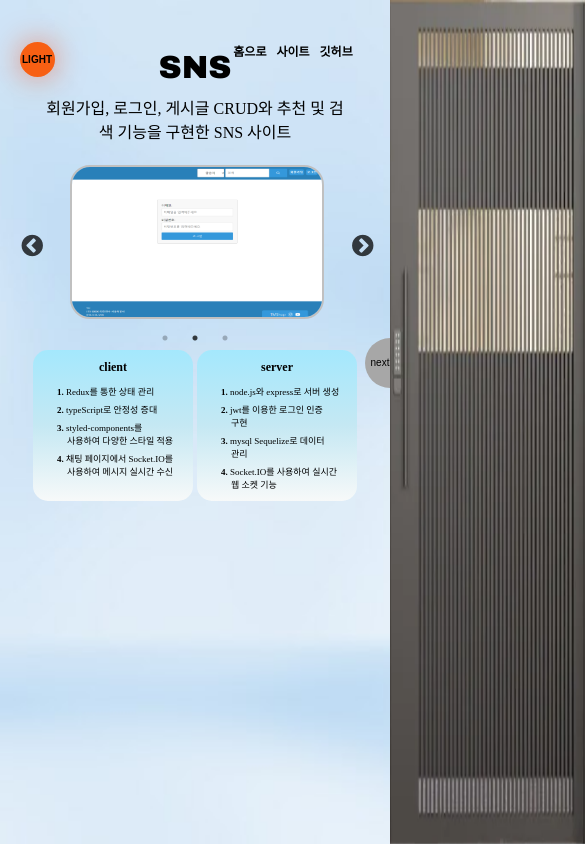
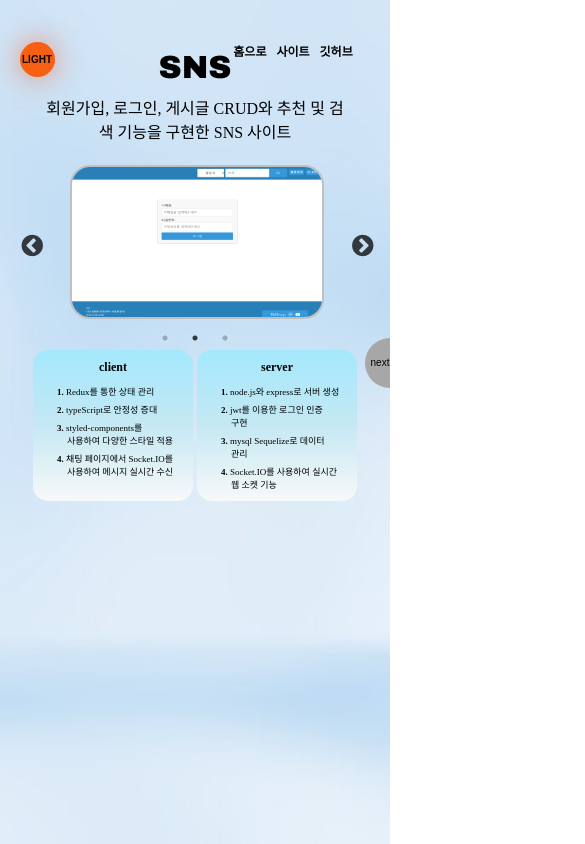
Before and after one commit to tomyhas59/portfolio, a React (Create React App) app: page /projects/1 in a window 390 px wide. Shown: the whole page, 585 px wide, since content can reach past the window. Built offline with nearby package versions, Linux system fonts and the light colour scheme.

Commit message:
position: relative;

```diff
--- a/src/css/projects.css
+++ b/src/css/projects.css
@@ -67,7 +67,9 @@
 /*profect page*/
 
 .projectPageWrapper {
-  width: 100%;
+  width: 100vw;
+  height: 100vh;
+  position: relative;
   overflow: hidden;
 }
 
@@ -230,10 +232,6 @@
     padding: 0 1rem 2rem 1rem;
   }
 
-  .projectPageWrapper {
-    width: 100%;
-    overflow: hidden;
-  }
   .description {
     height: 20px;
   }
--- a/src/index.css
+++ b/src/index.css
@@ -14,7 +14,6 @@ body {
   background-attachment: fixed;
   background-position: center;
   color: black;
-  overflow-x: hidden;
 }
 
 a {
```
